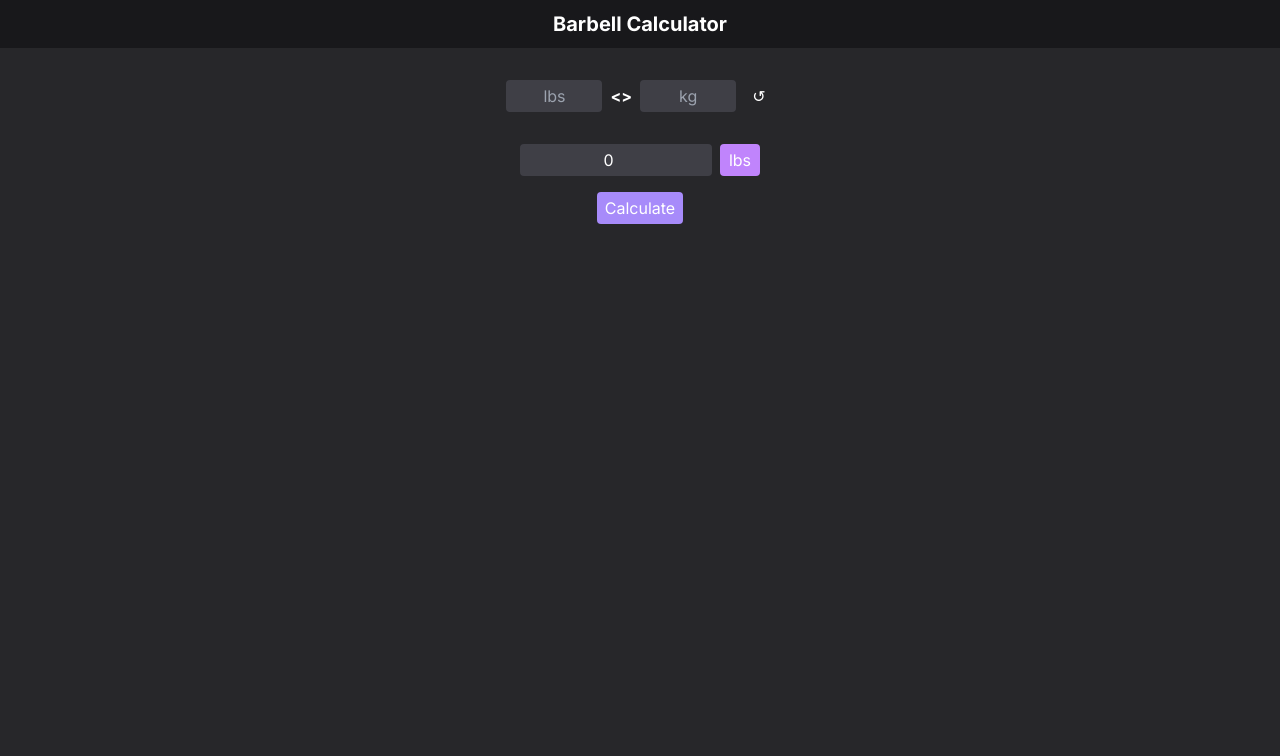
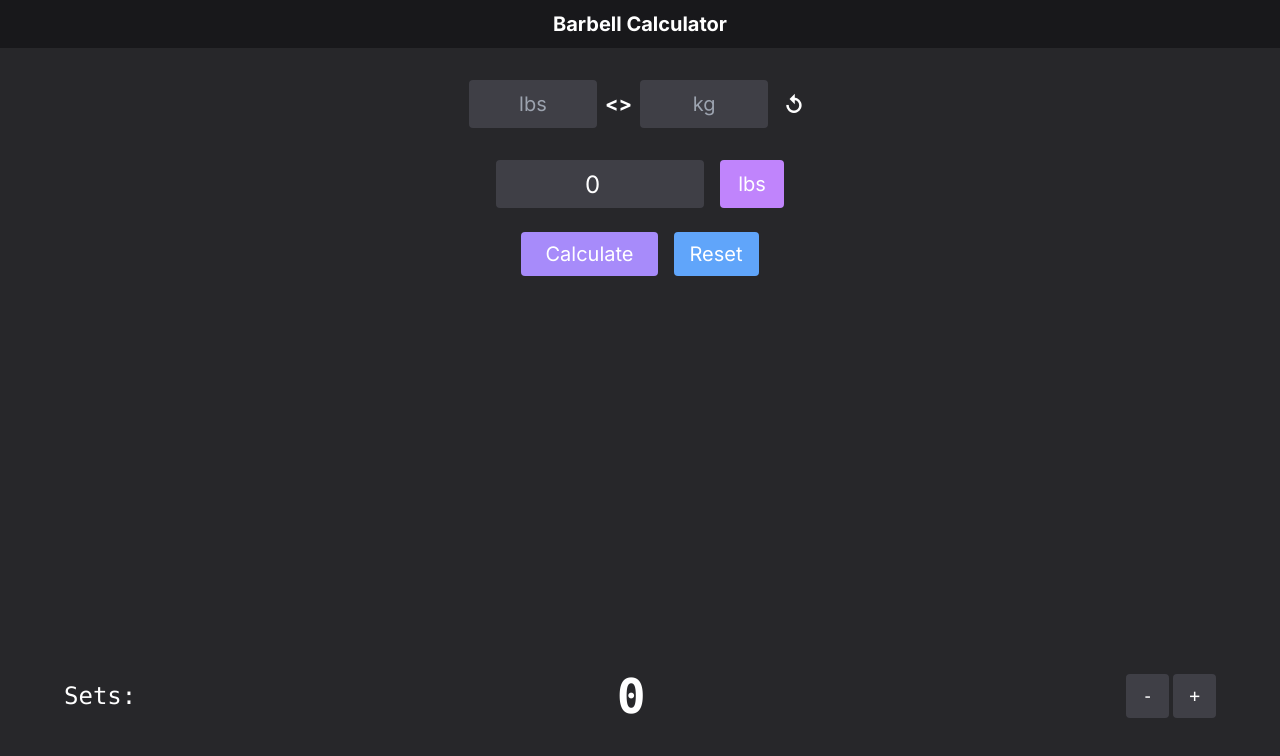
Before and after one commit to nathanwhyte/barbell-calculator, a Next.js app: page / in a window 1280 px wide. Shown: the top 756 px of the page. Built offline with nearby package versions, Linux system fonts and the light colour scheme.

Commit message:
Add set counter

```diff
--- a/src/pages/index.tsx
+++ b/src/pages/index.tsx
@@ -11,7 +11,9 @@ export default function Home() {
   const [pounds, setPounds] = useState(0);
   const [kilos, setKilos] = useState(0);
 
-  // TODO: mobile styling
+  const [count, setCount] = useState(0);
+
+  // TODO: mobile styling (can do larger text, looks fine on mobile)
   // TODO: break out into separate components
   return (
     <>
@@ -26,7 +28,7 @@ export default function Home() {
       </div>
 
       <main className="flex min-h-screen flex-col items-center bg-zinc-800 py-8">
-        <div className="flex flex-row items-center gap-2 pb-8">
+        <div className="flex flex-row items-center gap-2 pb-8 text-xl">
           <input
             type="text"
             placeholder="lbs"
@@ -40,7 +42,7 @@ export default function Home() {
                 ),
               );
             }}
-            className="h-8 w-24 rounded bg-zinc-700 text-center text-white"
+            className="h-12 w-32 rounded bg-zinc-700 text-center text-white"
           />
           <div className="font-bold text-white">{"<>"}</div>
           <input
@@ -56,29 +58,29 @@ export default function Home() {
                 ),
               );
             }}
-            className="h-8 w-24 rounded bg-zinc-700 text-center text-white"
+            className="h-12 w-32 rounded bg-zinc-700 text-center text-xl text-white"
           />
           <button
             onClick={() => {
               setKilos(0);
               setPounds(0);
             }}
-            className="text-md h-8 rounded px-2 py-1 text-white"
+            className="h-8 rounded px-2 py-1 text-xl font-bold text-white"
           >
             ↺
           </button>
         </div>
 
-        <div className="flex flex-row gap-2 pb-4">
+        <div className="flex flex-row gap-4 pb-6">
           <input
             type="number"
-            className="h-8 w-48 rounded bg-zinc-700 text-center text-white"
+            className="h-12 w-52 rounded bg-zinc-700 text-center text-2xl text-white"
             placeholder={`${unit.toLowerCase()}`}
             value={weight.toString()}
             onChange={(e) => setWeight(Number(e.target.value))}
           />
           <button
-            className="w-10 rounded bg-purple-400 px-2 py-1 text-white"
+            className="w-16 rounded bg-purple-400 px-2 py-1 text-xl text-white"
             onClick={() => {
               setUnit(unit === Unit.Kilos ? Unit.Pounds : Unit.Kilos);
               setPlates([<></>]);
@@ -88,9 +90,9 @@ export default function Home() {
           </button>
         </div>
 
-        <div className="pb-6">
+        <div className="flex flex-row gap-4 pb-8">
           <button
-            className="rounded bg-violet-400 px-2 py-1 text-white"
+            className="rounded bg-violet-400 px-6 py-2 text-xl text-white"
             type="submit"
             onClick={() => {
               setWeight(getRoundedWeight(weight, unit));
@@ -99,18 +101,42 @@ export default function Home() {
           >
             Calculate
           </button>
+          <button
+            className="rounded bg-blue-400 px-4 py-2 text-xl text-white"
+            type="submit"
+            onClick={() => {
+              setWeight(0);
+              setPlates([<></>]);
+            }}
+          >
+            Reset
+          </button>
         </div>
 
-        {/* <div className="h-72"> */}
-        <div className="flex flex-col items-center gap-1 pb-8">
+        <div className="flex h-72 grow flex-col items-center gap-1 pb-8">
           {plates.map((plate) => {
-            // render each plate with a key to silence console error
             return <div key={crypto.randomUUID()}>{plate}</div>;
           })}
         </div>
 
-        {/* <div className="text-white">TODO: set count</div>
-        <div className="text-white">TODO: timer</div> */}
+        <div className="flex w-full flex-row items-center justify-between px-16 pb-24 font-mono text-5xl text-white">
+          <span className="text-2xl">Sets:</span>
+          <span className="font-bold">{count}</span>
+          <div className="flex flex-row items-center gap-1 font-mono text-lg">
+            <button
+              className="rounded bg-zinc-700 px-4 py-2 text-white"
+              onClick={() => count > 0 && setCount(count - 1)}
+            >
+              -
+            </button>
+            <button
+              className="rounded bg-zinc-700 px-4 py-2 text-white"
+              onClick={() => setCount(count + 1)}
+            >
+              +
+            </button>
+          </div>
+        </div>
       </main>
     </>
   );
```
